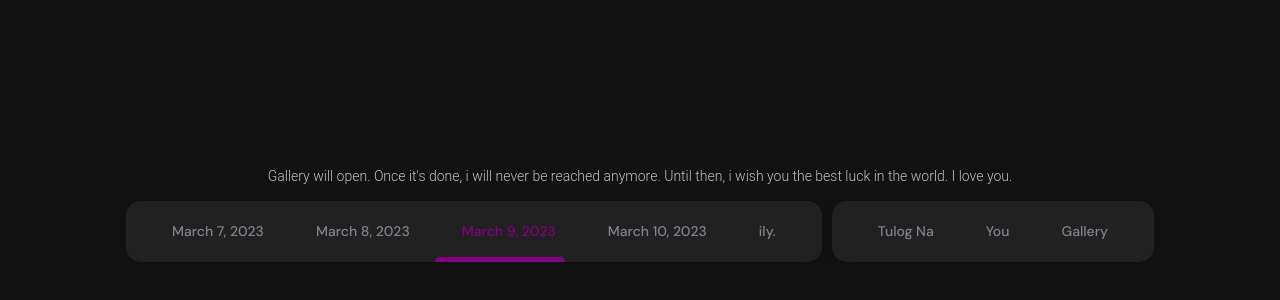
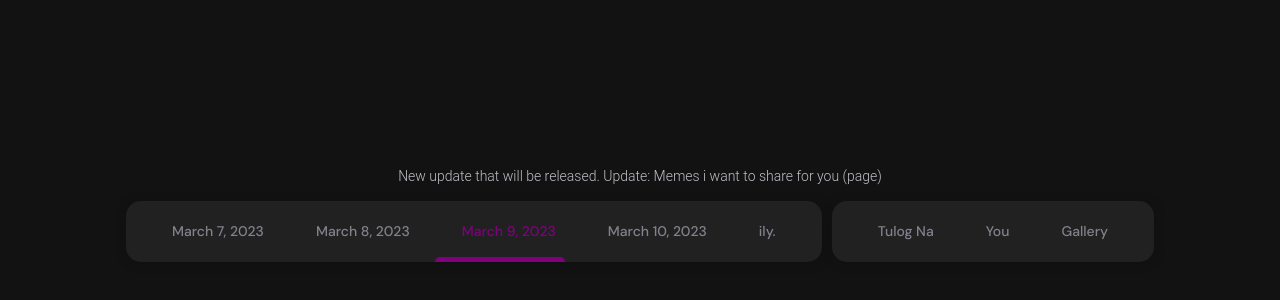
Before and after one commit to piron-ph/aneo, a plain HTML site: page index.html in a window 1280 px wide. Shown: the part 186-486 px from the top of the page. Drawn offline with Linux system fonts and the light colour scheme.

Commit message:
Update index.html

```diff
--- a/index.html
+++ b/index.html
@@ -13,7 +13,7 @@
 </head>
 <body id="main">
     <div class="container">
-        <p class="nav-pos">Gallery will open. Once it's done, i will never be reached anymore. Until then, i wish you the best luck in the world. I love you.</p>
+        <p class="nav-pos">New update that will be released. Update: Memes i want to share for you (page)</p>
         <div class="nav-pos">
 
             <nav class="nav">
```
